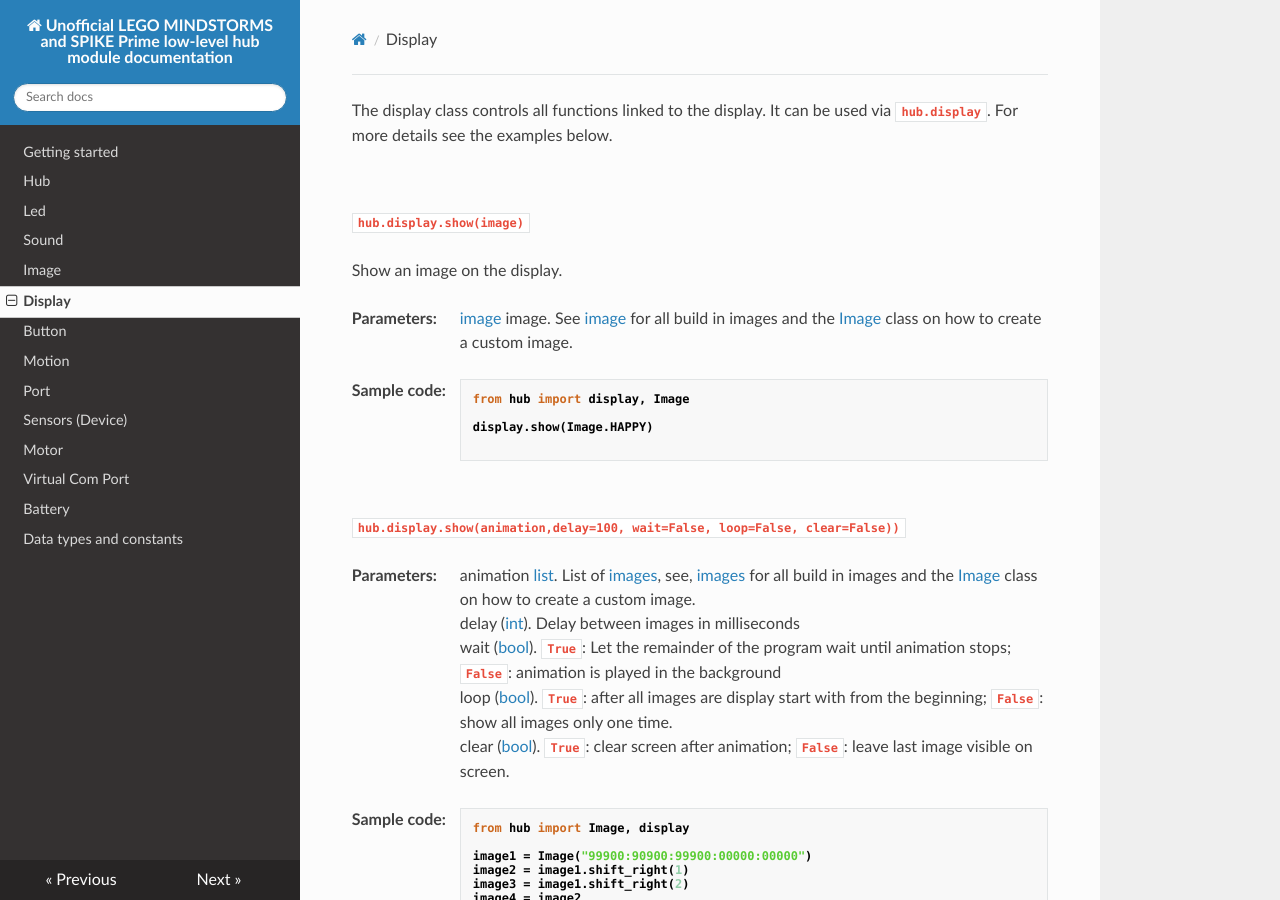
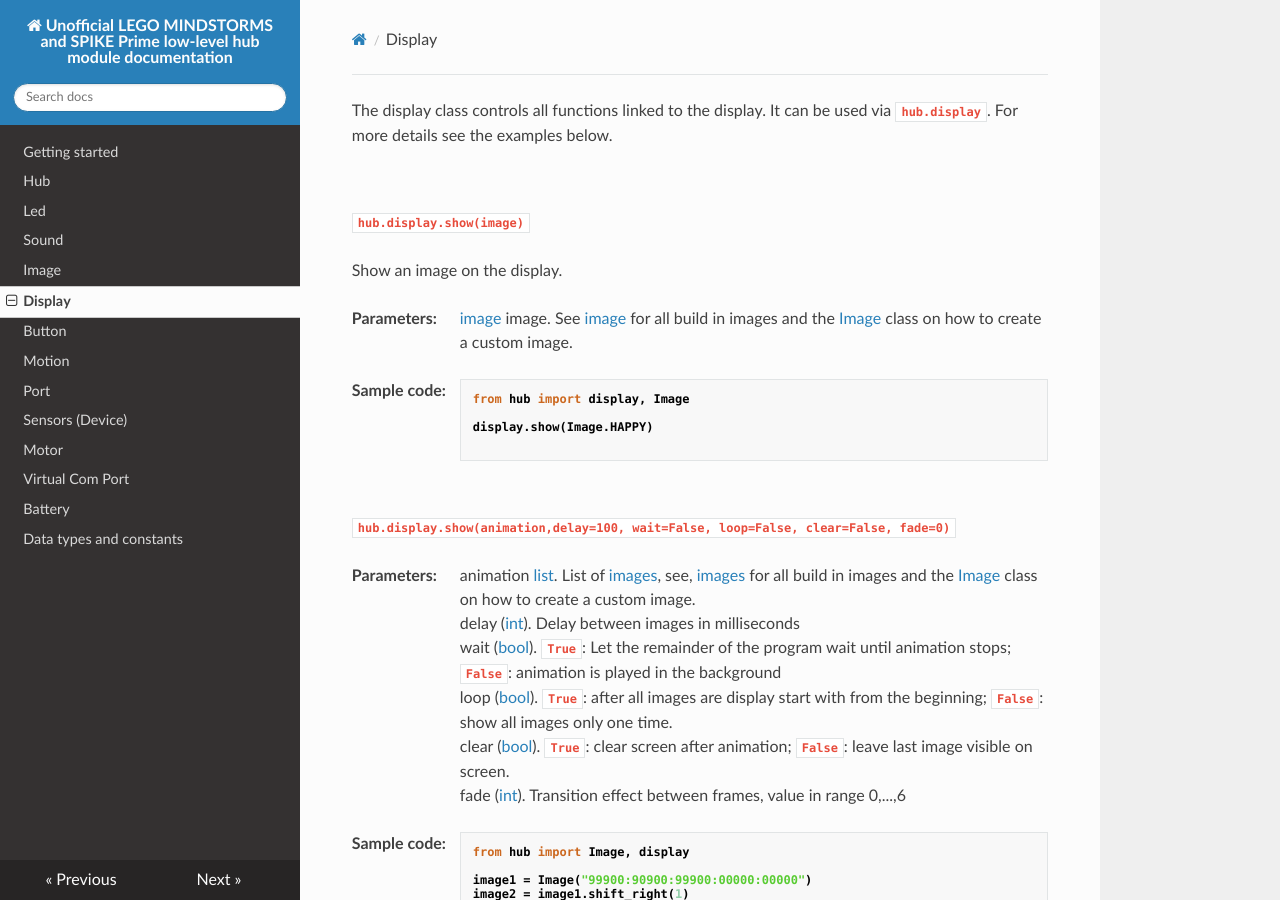
Before and after one commit to NStrijbosch/hub-module-notes, an MkDocs documentation site: the page built from docs/display.md, in a window 1280 px wide and 900 px high. Built offline with MkDocs 1.6.1, drawn with Linux system fonts in a browser that asks for light colours; nearby versions of some CDN libraries.

Commit message:
added option for animation
thanks to observation of Ing Go

```diff
--- a/docs/display.md
+++ b/docs/display.md
@@ -22,7 +22,7 @@
 
 ## show() (Animation)
 
-`hub.display.show(animation,delay=100, wait=False, loop=False, clear=False))`
+`hub.display.show(animation,delay=100, wait=False, loop=False, clear=False, fade=0)`
 
 __Parameters:__
 
@@ -31,6 +31,7 @@
 *  wait ([bool](data_types.md#bool)). `True`: Let the remainder of the program wait until animation stops; `False`: animation is played in the background
 *  loop ([bool](data_types.md#bool)). `True`: after all images are display start with from the beginning; `False`: show all images only one time.
 *  clear ([bool](data_types.md#bool)). `True`: clear screen after animation; `False`: leave last image visible on screen.
+*  fade ([int](data_types.md#int)). Transition effect between frames, value in range 0,...,6
 
 __Sample code:__
 
```
